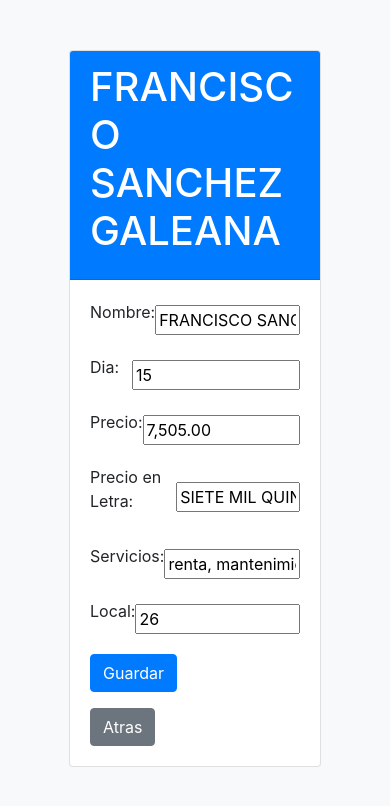
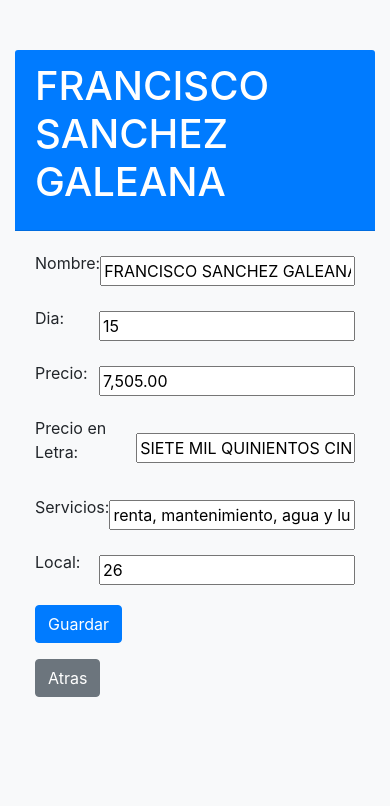
Before and after one commit to DonPon/recibos_django, a Django app: a page that uses recibos/templates/recibos/update_tenant.html in a window 390 px wide. Shown: the top 806 px of the page. Run offline with Django 4.2, Linux system fonts and the light colour scheme; data comes from the database, SQL or seed files in the repository; some libraries are stand-ins or nearby versions.

Commit message:
Optimized for mobile 5.01.2024

```diff
--- a/recibos/templates/recibos/update_tenant.html
+++ b/recibos/templates/recibos/update_tenant.html
@@ -38,7 +38,7 @@
 </head>
 <body>
     <div class="container">
-        <div class="card">
+        <!--div class="card"-->
             <div class="card-header bg-primary text-white">
                 <h1 class="card-title">{{ editing_tenant.name }}</h1>
             </div>
```
